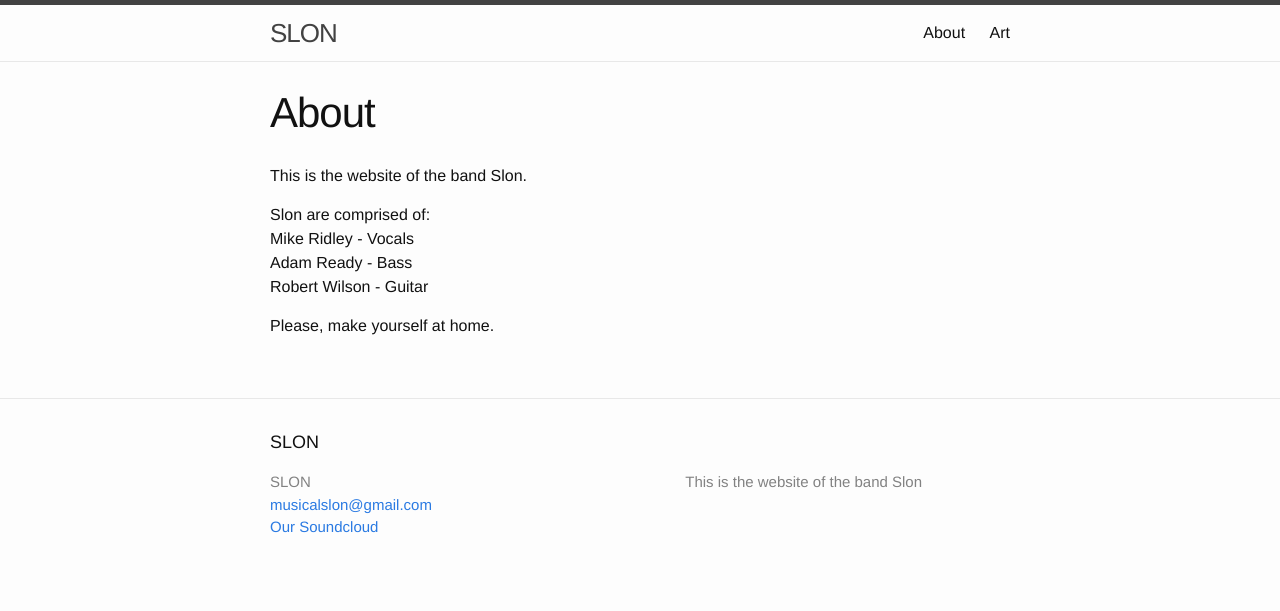
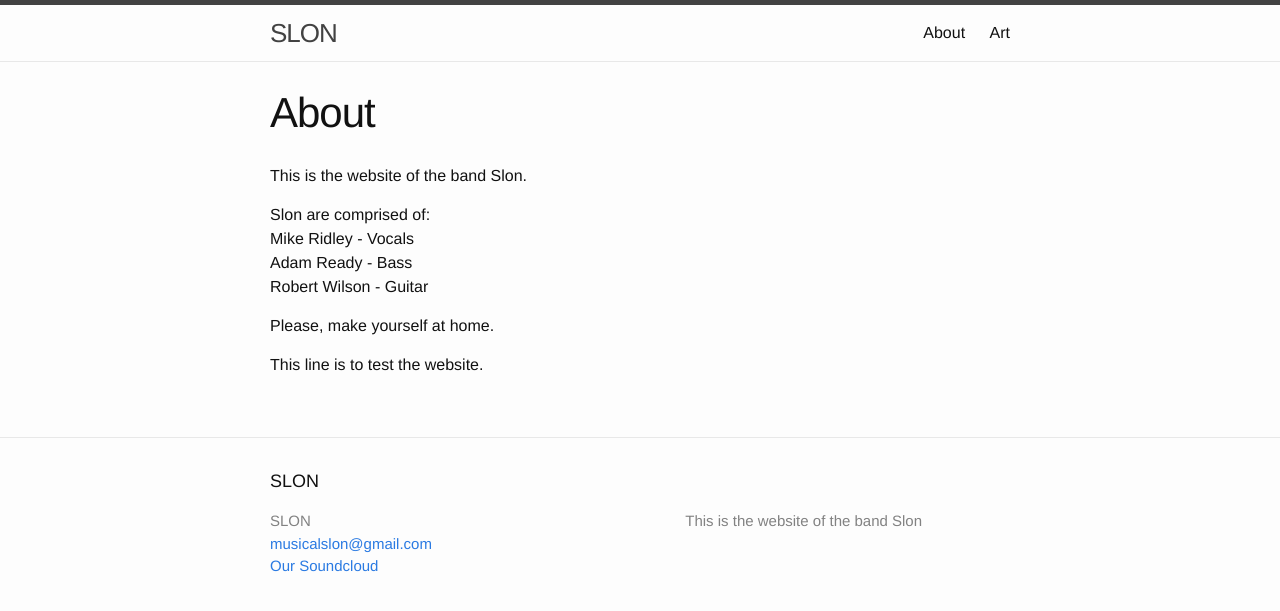
Before and after one commit to phuidn/slon_site, a Jekyll site: the page built from about.md, in a window 1280 px wide. Shown: the top 611 px of the page. Built offline with Jekyll 4.4.1, drawn with Linux system fonts in a browser that asks for light colours.

Commit message:
small change

```diff
--- a/about.md
+++ b/about.md
@@ -12,3 +12,5 @@ Adam Ready - Bass
 Robert Wilson - Guitar
 
 Please, make yourself at home.
+
+This line is to test the website.
```
